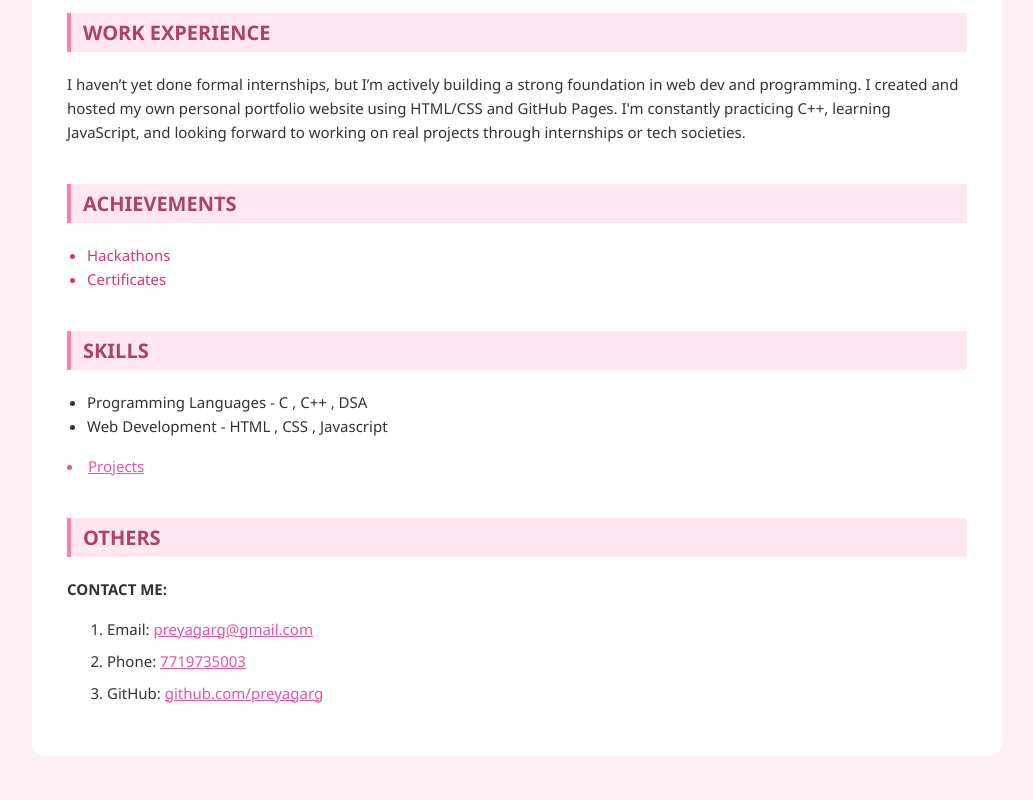
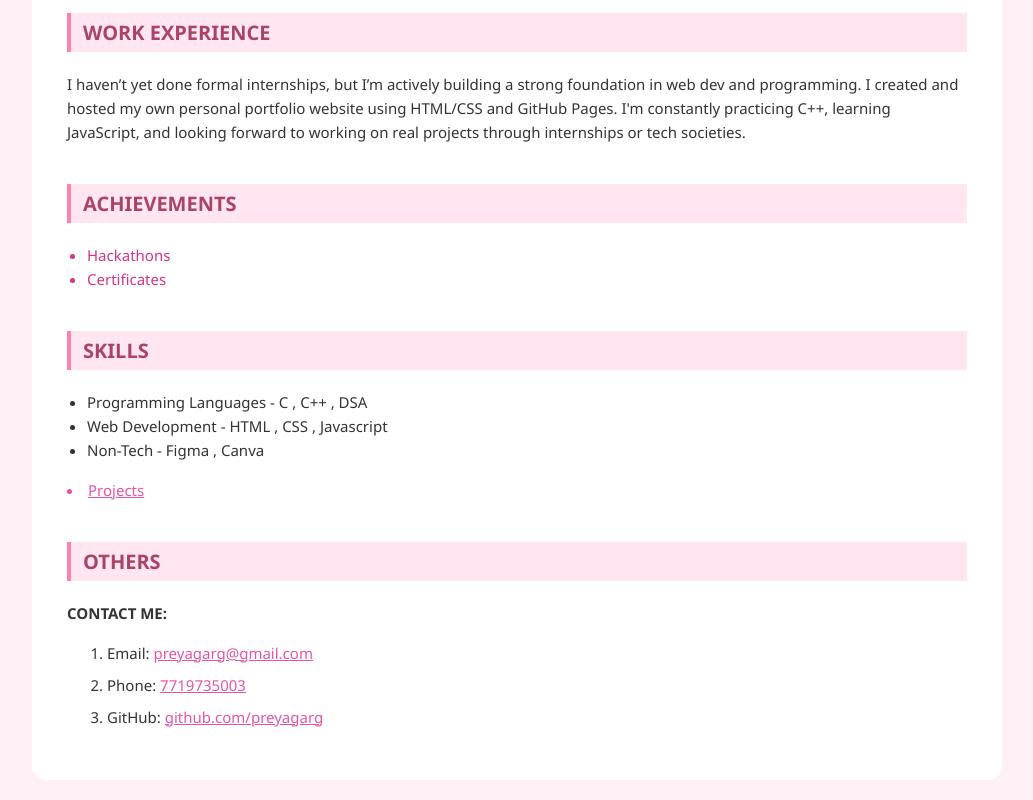
Before and after one commit to preyagarg/html-resume, a plain HTML site: page index.html in a window 1280 px wide. Shown: the part 653-1453 px from the top of the page, without its empty margins (123-1156 px from the left). Before the commit the page ends 1429 px from the top, so only its background shows below. Drawn offline with Linux system fonts and the light colour scheme.

Commit message:
Update index.html

```diff
--- a/index.html
+++ b/index.html
@@ -160,6 +160,7 @@
     <ul>
       <li>Programming Languages - C , C++ , DSA</li>
       <li>Web Development - HTML , CSS , Javascript</li>
+      <li>Non-Tech - Figma , Canva</li>
     </ul>
       <a href="https://preyagarg.github.io/html-portfolio.com/"><li>Projects</li></a>
 
```
